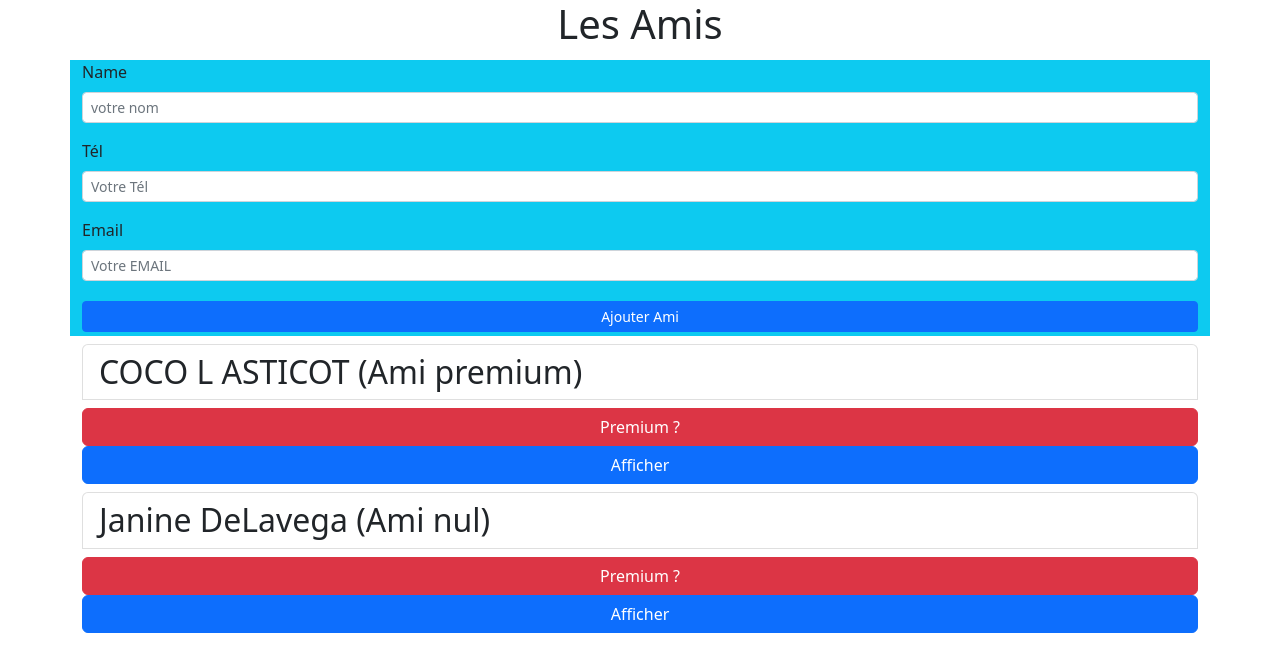
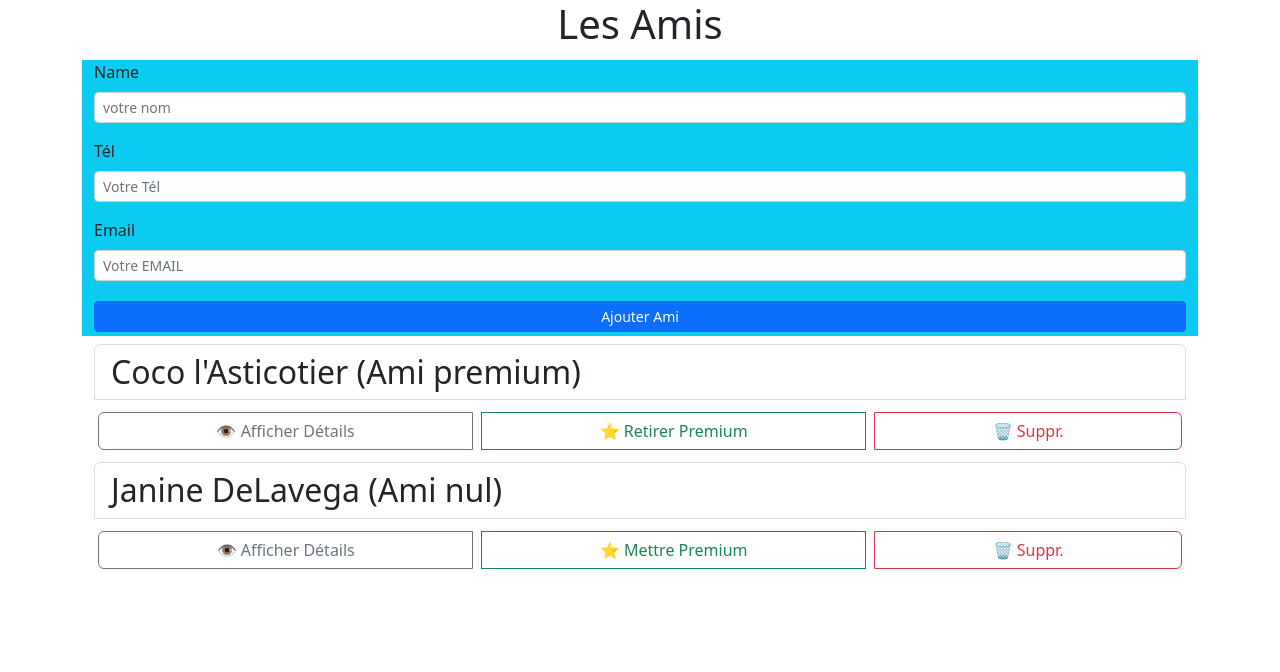
Before and after one commit to Camille-Durand/AmiVue, a Vue app: page / in a window 1280 px wide. Shown: the top 672 px of the page. Built offline with nearby package versions, Linux system fonts and the light colour scheme.

Commit message:
suppression

```diff
--- a/src/App.vue
+++ b/src/App.vue
@@ -1,16 +1,15 @@
 <template>
-    <!-- <div class="container"> -->
+    <div class="container">
         <h1 class="text-center">Les Amis</h1>
         <ul class="list-group">
-        <new-ami v-on:add-ami="ajouterAmi">
-        </new-ami>
-
+            <new-ami v-on:add-ami="ajouterAmi"></new-ami>
             <un-ami v-for="unAmi in lesAmis"
             v-bind:key="unAmi.id" :id="unAmi.id" :leNom="unAmi.name" :lePhone="unAmi.phone" :leMail="unAmi.email" :premium="unAmi.premium"
-        @mon-event-premium="afficherStatusPremium">
+            @mon-event-premium="afficherStatusPremium"
+            @delete="effacerAmi">
             </un-ami>
         </ul>
-    <!-- </div> -->
+    </div>
 </template>
 
 <script>
@@ -20,15 +19,15 @@ export default{
       lesAmis: [
         {
             id: 'lasticot',
-            name: 'COCO L ASTICOT',
-            phone: '01234 5678 991',
+            name: "Coco l'Asticotier",
+            phone: '01 23 45 67 89',
             email: 'coco@lasticot.com',
             premium: true
         },
         {
             id: 'janine',
             name: 'Janine DeLavega',
-            phone: '09876 543 221',
+            phone: '09 87 65 43 21',
             email: 'janine@delavega.com',
             premium: false
         },],
@@ -49,6 +48,9 @@ export default{
                 premium: false
             };
             this.lesAmis.push(newAmiContact);
+        },
+        effacerAmi(unId) {
+            this.lesAmis = this.lesAmis.filter((unePersonne) => unePersonne.id !== unId);
         }
     }
 }
--- a/src/components/UnAmi.vue
+++ b/src/components/UnAmi.vue
@@ -2,14 +2,16 @@
     <div class="container my-1">
         <ul class="list-group">
             <h2 class="list-group-item">{{leNom}} {{premium === true ? '(Ami premium)':'(Ami nul)'}}</h2>
-            <button @click="afficherPremium" class="btn btn-danger">Premium ?</button>
-            <button @click="afficherDetails" class="btn btn-primary">{{detailsVisibles? 'Masquer': 'Afficher'}}</button>
+            <div class="btn-group" role="group" aria-label="Basic example">
+                <button  @click="afficherDetails" type="button" class="m-1 btn btn-outline-secondary">👁 {{detailsVisibles? 'Masquer': 'Afficher'}} Détails</button>
+                <button  @click="afficherPremium" type="button" class=" m-1 btn btn-outline-success">⭐️ {{premium? 'Retirer': 'Mettre'}} Premium</button>
+                <button  @click="$emit('delete',this.id)" type="button" class=" m-1 btn btn-outline-danger">🗑 Suppr.</button>
+            </div>
             <ul v-if="detailsVisibles" class="list-group">
                 <li class="list-group-item">{{lePhone}}</li>
                 <li class="list-group-item">{{leMail}}</li>
             </ul>
         </ul>
-
     </div>
 </template>
 
@@ -38,7 +40,7 @@ export default {
             default:false
         }
     },
-    emits: {
+    /*emits: {
         'mon-event-premium': function(id) {
             if(id) {
                 return true;
@@ -47,7 +49,8 @@ export default {
                 return false;
             }
         }
-    },
+    },*/
+    emits: ['mon-event-premium','delete'],
     data(){
         return{
             detailsVisibles:false,
```
Lines whose indentation alone changed are shown as unchanged.
